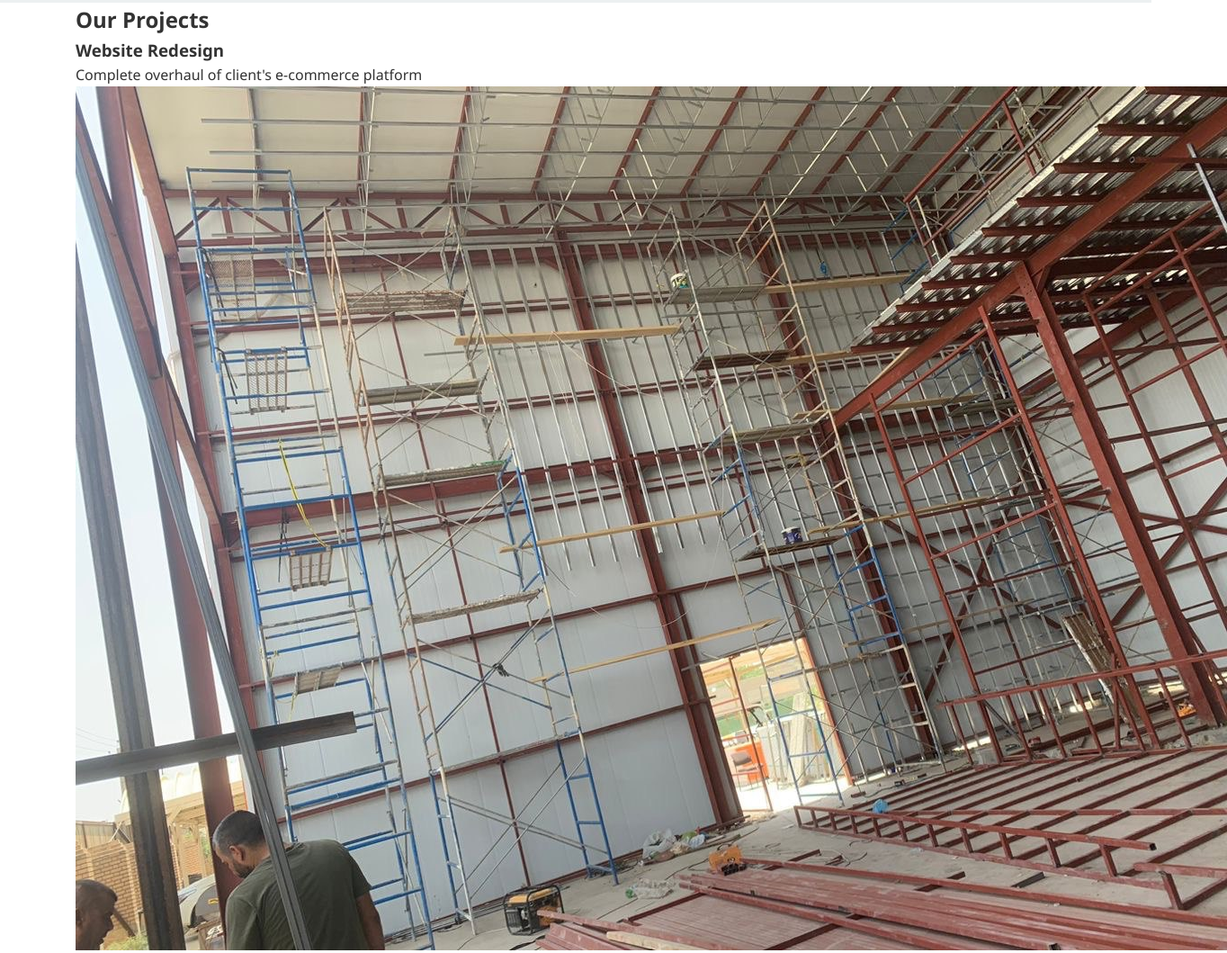
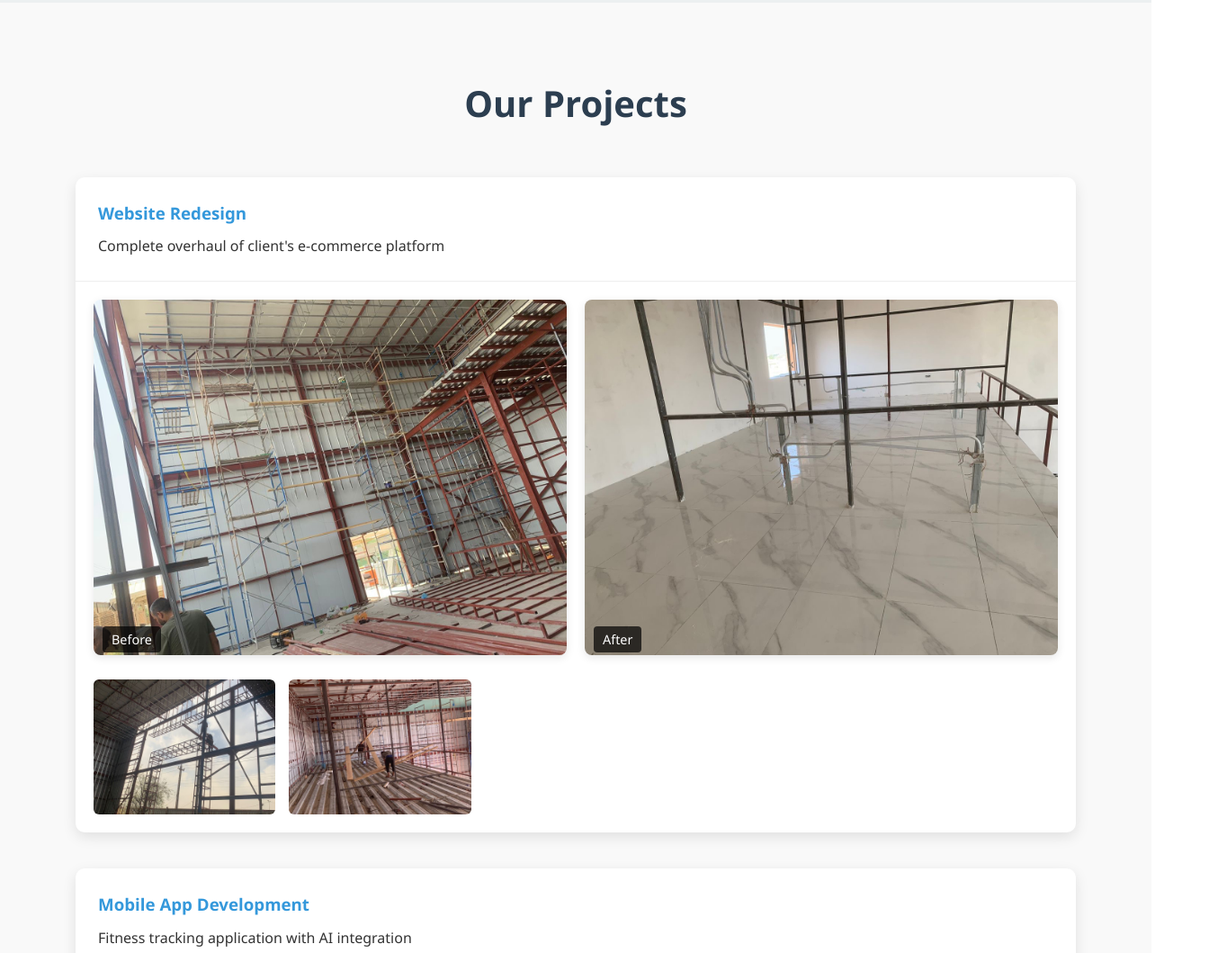
Before and after one commit to alihamid996/zain-portfoilo, a plain HTML site: page index.html in a window 1280 px wide. Shown: the part 1330-2389 px from the top of the page at 90% size, 1364 px wide, since content can reach past the window. Drawn offline with Linux system fonts and the light colour scheme; files whose address does not match are found by name.

Commit message:
Update style.css

```diff
--- a/css/style.css
+++ b/css/style.css
@@ -235,7 +235,103 @@ footer {
     padding: 30px 0;
     margin-top: 50px;
 }
+/* Projects Section */
+.projects {
+    padding: 80px 0;
+    background: #f9f9f9;
+}
 
+.projects h2 {
+    text-align: center;
+    margin-bottom: 50px;
+    font-size: 2.5rem;
+    color: var(--dark-color);
+}
+
+.projects-grid {
+    display: grid;
+    gap: 40px;
+    max-width: 1200px;
+    margin: 0 auto;
+}
+
+.project-card {
+    background: white;
+    border-radius: 10px;
+    overflow: hidden;
+    box-shadow: 0 5px 15px rgba(0,0,0,0.1);
+}
+
+.project-header {
+    padding: 25px;
+    border-bottom: 1px solid #eee;
+}
+
+.project-header h3 {
+    color: var(--primary-color);
+    margin-bottom: 10px;
+}
+
+.project-images {
+    padding: 20px;
+}
+
+.image-comparison {
+    display: flex;
+    gap: 20px;
+    margin-bottom: 20px;
+}
+
+.image-comparison > div {
+    flex: 1;
+    position: relative;
+}
+
+.image-comparison img {
+    width: 100%;
+    border-radius: 8px;
+    box-shadow: 0 3px 10px rgba(0,0,0,0.1);
+}
+
+.image-comparison span {
+    position: absolute;
+    bottom: 10px;
+    left: 10px;
+    background: rgba(0,0,0,0.7);
+    color: white;
+    padding: 3px 10px;
+    border-radius: 4px;
+    font-size: 0.9rem;
+}
+
+.project-gallery {
+    display: grid;
+    grid-template-columns: repeat(auto-fill, minmax(200px, 1fr));
+    gap: 15px;
+}
+
+.project-gallery img {
+    height: 150px;
+    width: 100%;
+    object-fit: cover;
+    border-radius: 6px;
+    transition: transform 0.3s ease;
+}
+
+.project-gallery img:hover {
+    transform: scale(1.03);
+}
+
+/* Responsive Adjustments */
+@media (max-width: 768px) {
+    .image-comparison {
+        flex-direction: column;
+    }
+
+    .project-gallery {
+        grid-template-columns: 1fr 1fr;
+    }
+}
 /* Responsive Styles */
 @media (max-width: 768px) {
     .about-content .container {
```
